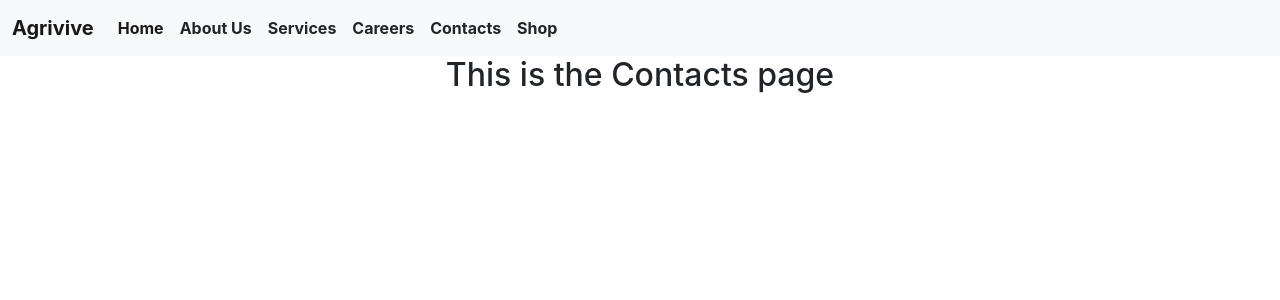
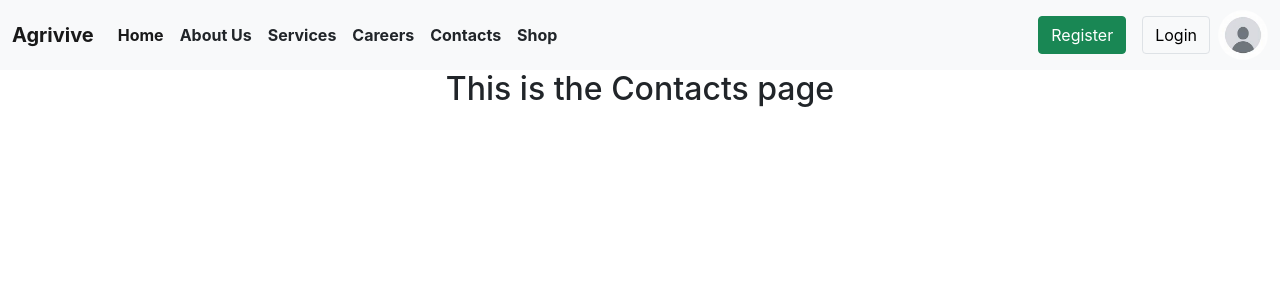
Before and after one commit to HariSirikonda/Agrivive, a React (Create React App) app: page /contacts in a window 1280 px wide. Shown: the top 300 px of the page. Built offline with nearby package versions, Linux system fonts and the light colour scheme.

Commit message:
Added register button, login button and profile to the nav bar

```diff
--- a/src/components/navbar.js
+++ b/src/components/navbar.js
@@ -1,9 +1,10 @@
 import { Link } from 'react-router-dom';
+import Profile from './images/profile.jpeg';
 
 const Navbar = () => {
   return (
-    <nav className="navbar navbar-expand-lg navbar-light bg-light">
-      <div className="container-fluid">
+    <nav className="navbar navbar-expand-lg navbar-light bg-light d-flex align-items-center justify-content-center">
+      <div className="container-fluid w-75">
         <Link className="navbar-brand" to="/"><b>Agrivive</b></Link> {/* Brand navigation */}
         <button
           className="navbar-toggler"
@@ -39,6 +40,11 @@ const Navbar = () => {
           </ul>
         </div>
       </div>
+      <div className='container align-items-center justify-content-end w-25'>
+        <button className='btn btn-success m-2' type='submit' >Register</button>
+        <button className='btn btn-light m-2 border' type='submit'>Login</button>
+        <img className='img-fluid rounded-circle' src={Profile} style={{width: '50px',height:'50px'}}></img>
+      </div>
     </nav>
   );
 };
```
Also changed, not shown: src/components/images/profile.jpeg (added).
